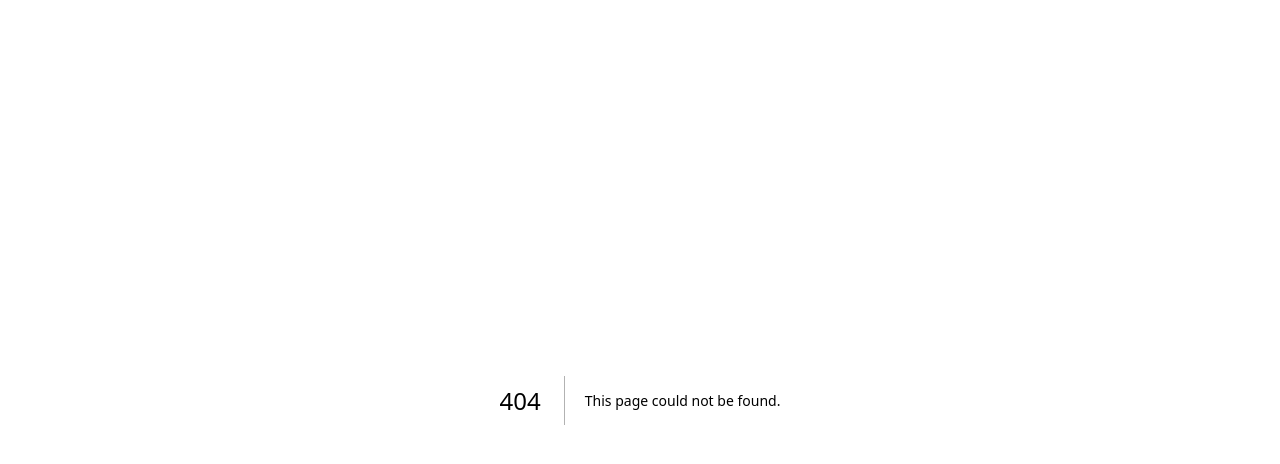
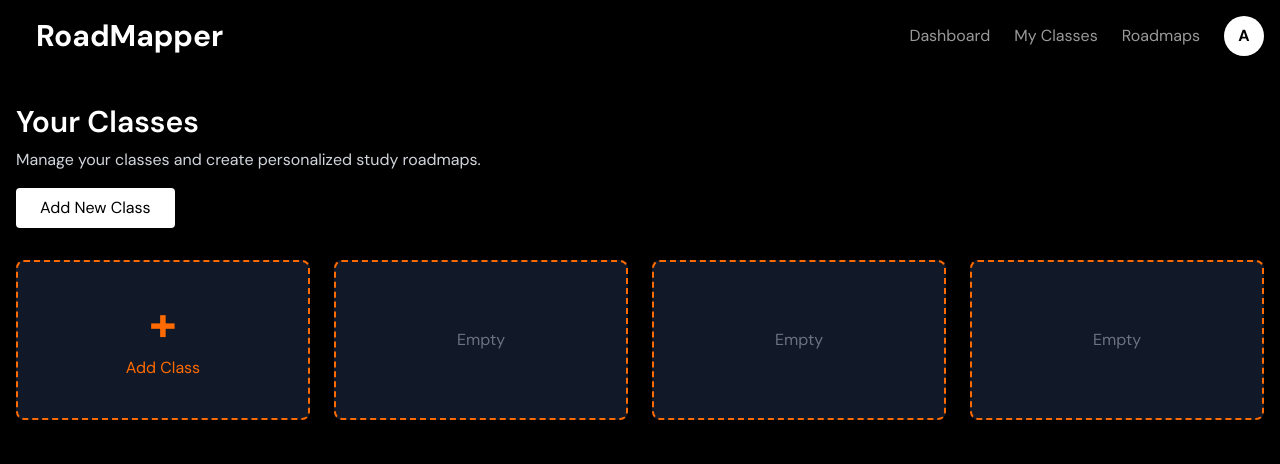
Before and after one commit to shettyamoghh/diamondhacksSP25, a Next.js app: page /dashboard in a window 1280 px wide. Before the commit this address had no page. Shown: the top 464 px of the page. Built offline with nearby package versions, Linux system fonts and the light colour scheme.

Commit message:
Implement Dashboard v1 + Updated Navbar for Dashboard

```diff
--- /dev/null
+++ b/src/app/dashboard/page.tsx
@@ -0,0 +1,48 @@
+import React from "react";
+import Link from "next/link";
+import { Navbar } from "@/components/Navbar";
+
+export default function Dashboard() {
+  // Create 4 placeholder cards for classes
+  const placeholders = Array(4).fill(null);
+  return (
+    <div className="min-h-screen bg-black text-white">
+      <Navbar />
+      {/* Main Content */}
+      <main className="container mx-auto px-4 py-8">
+        <section className="mb-8">
+          <h2 className="text-3xl font-semibold mb-2">Your Classes</h2>
+          <p className="text-gray-300 mb-4">
+            Manage your classes and create personalized study roadmaps.
+          </p>
+          <Link href="/add-class">
+            <button className="bg-white text-black px-6 py-2 rounded hover:bg-gray-200 transition">
+              Add New Class
+            </button>
+          </Link>
+        </section>
+
+        {/* Cards Grid */}
+        <section className="grid grid-cols-1 sm:grid-cols-2 md:grid-cols-4 gap-6">
+          {placeholders.map((_, index) => (
+            <div
+              key={index}
+              className="border-2 border-dashed border-[#FF6B00] rounded-lg h-40 flex items-center justify-center bg-gray-900"
+            >
+              {index === 0 ? (
+                <Link href="/add-class">
+                  <div className="flex flex-col items-center cursor-pointer">
+                    <div className="text-5xl font-bold text-[#FF6B00]">+</div>
+                    <span className="mt-2 text-[#FF6B00]">Add Class</span>
+                  </div>
+                </Link>
+              ) : (
+                <span className="text-gray-500">Empty</span>
+              )}
+            </div>
+          ))}
+        </section>
+      </main>
+    </div>
+  );
+}
--- a/src/components/Navbar.tsx
+++ b/src/components/Navbar.tsx
@@ -1,47 +1,136 @@
+"use client";
+import { useState } from "react";
+import { usePathname } from "next/navigation";
 import Image from "next/image";
 import logoImage from "../assets/images/logosaas.png";
 import MenuIcon from "../assets/icons/menu.svg";
 
 export const Navbar = () => {
+  const pathname = usePathname();
+  const isDashboard = pathname?.startsWith("/dashboard");
+  const [dropdownOpen, setDropdownOpen] = useState(false);
+
+  const toggleDropdown = () => setDropdownOpen(!dropdownOpen);
+
   return (
     <div className="bg-black">
+      {" "}
       <div className="px-4">
+        {" "}
         <div className="py-4 flex items-center justify-between">
+          {" "}
           <div className="relative">
-            <a href="" className="text-white text-3xl font-bold ml-5">
-              RoadMapper
-            </a>
-          </div>
+            {" "}
+            <a href="/" className="text-white text-3xl font-bold ml-5">
+              {" "}
+              RoadMapper{" "}
+            </a>{" "}
+          </div>{" "}
           <div className="border border-white border-opacity-30 h-10 w-10 inline-flex justify-center items-center rounded-lg sm:hidden">
-            <MenuIcon className="text-white" />
-          </div>
+            {" "}
+            <MenuIcon className="text-white" />{" "}
+          </div>{" "}
           <nav className="text-white sm:flex gap-6 items-center hidden">
+            {" "}
+            {isDashboard ? (
+              <>
+                {" "}
+                <a
+                  href="/dashboard"
+                  className="text-opacity-60 text-white hover:opacity-100 transition"
+                >
+                  {" "}
+                  Dashboard{" "}
+                </a>{" "}
+                <a
+                  href="/classes"
+                  className="text-opacity-60 text-white hover:opacity-100 transition"
+                >
+                  {" "}
+                  My Classes{" "}
+                </a>{" "}
+                <a
+                  href="/roadmaps"
+                  className="text-opacity-60 text-white hover:opacity-100 transition"
+                >
+                  {" "}
+                  Roadmaps{" "}
+                </a>{" "}
+              </>
+            ) : (
+              <>
+                {" "}
                 <a
                   href="#features"
                   className="text-opacity-60 text-white hover:opacity-100 transition"
                 >
-              Features
-            </a>
+                  {" "}
+                  Features{" "}
+                </a>{" "}
                 <a
                   href="#how-it-works"
                   className="text-opacity-60 text-white hover:opacity-100 transition"
                 >
-              How It Works
-            </a>
+                  {" "}
+                  How It Works{" "}
+                </a>{" "}
                 <a
                   href="#faqs"
                   className="text-opacity-60 text-white hover:opacity-100 transition"
                 >
-              FAQs
-            </a>
-            <a href="/login">
+                  {" "}
+                  FAQs{" "}
+                </a>{" "}
+                <a href="/dashboard">
+                  {" "}
                   <button className="bg-white py-2 px-4 rounded-lg text-black">
-                Get Started
-              </button>
-            </a>
-          </nav>
+                    {" "}
+                    TESTING DASHBOARD{" "}
+                  </button>{" "}
+                </a>{" "}
+              </>
+            )}{" "}
+            {isDashboard && (
+              <div className="relative">
+                {" "}
+                <button onClick={toggleDropdown} className="focus:outline-none">
+                  {" "}
+                  <div className="w-10 h-10 rounded-full bg-white flex items-center justify-center">
+                    {" "}
+                    <span className="text-black font-bold">A</span>{" "}
+                  </div>{" "}
+                </button>{" "}
+                {dropdownOpen && (
+                  <div className="absolute right-0 mt-2 w-48 bg-white text-black rounded-md shadow-lg z-10">
+                    {" "}
+                    <a
+                      href="/profile"
+                      className="block px-4 py-2 hover:bg-gray-200"
+                    >
+                      {" "}
+                      Profile{" "}
+                    </a>{" "}
+                    <a
+                      href="/settings"
+                      className="block px-4 py-2 hover:bg-gray-200"
+                    >
+                      {" "}
+                      Settings{" "}
+                    </a>{" "}
+                    <a
+                      href="/logout"
+                      className="block px-4 py-2 hover:bg-gray-200"
+                    >
+                      {" "}
+                      Logout{" "}
+                    </a>{" "}
                   </div>
+                )}{" "}
               </div>
+            )}{" "}
+          </nav>{" "}
+        </div>{" "}
+      </div>{" "}
     </div>
   );
 };
```
Lines whose indentation alone changed are shown as unchanged.
